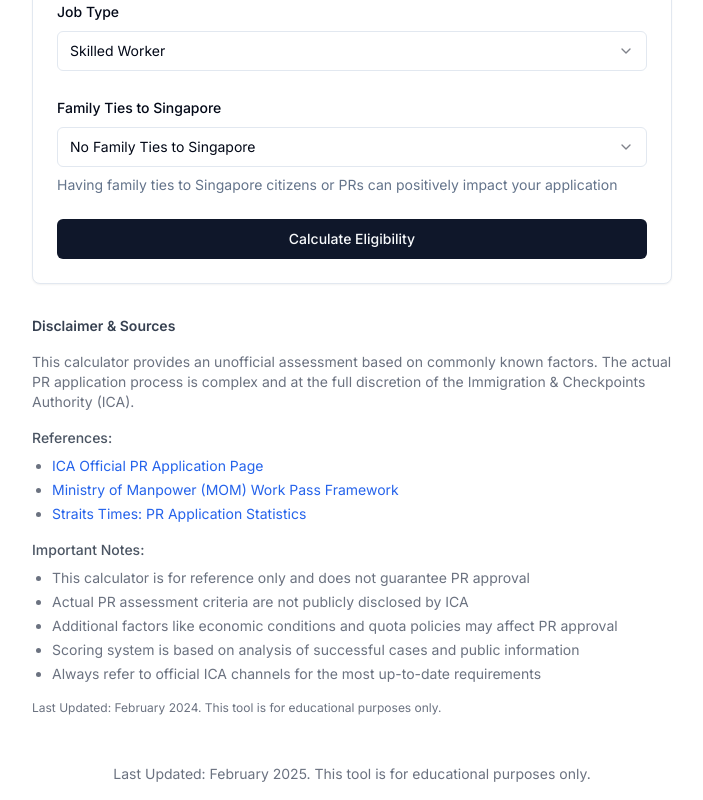
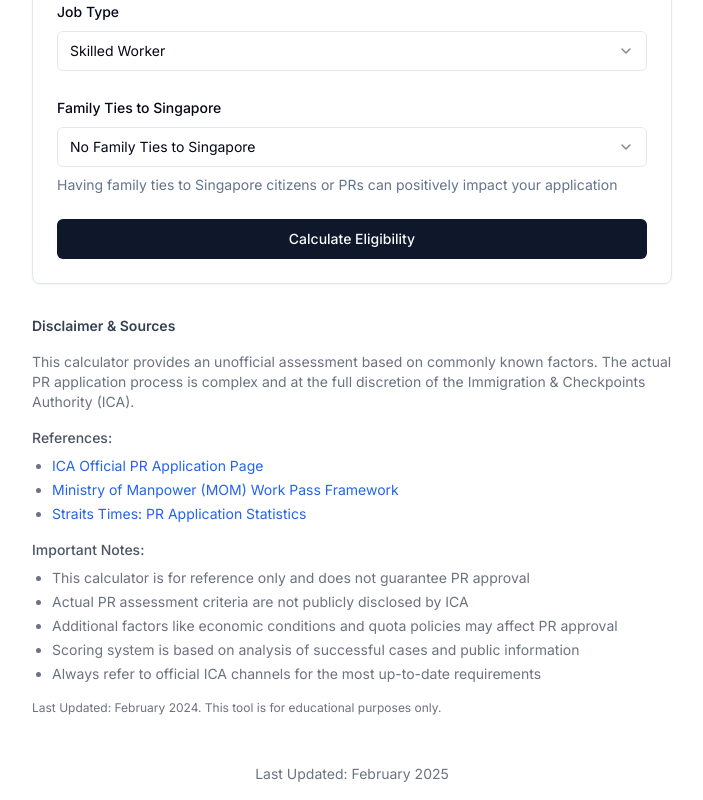
Before and after one commit to rizkinov/sg-pr-calculator, a Next.js app: page / in a window 1280 px wide. Shown: the part 686-1486 px from the top of the page, without its empty margins (288-991 px from the left). Built offline with nearby package versions, Linux system fonts and the light colour scheme.

Commit message:
Fix Footer

```diff
--- a/app/layout.tsx
+++ b/app/layout.tsx
@@ -17,7 +17,7 @@ export default function RootLayout({
       <body className={inter.className}>
         {children}
         <footer className="text-center text-sm text-gray-500 py-4">
-          Last Updated: February 2025. This tool is for educational purposes only.
+          Last Updated: February 2025
         </footer>
       </body>
     </html>
```
